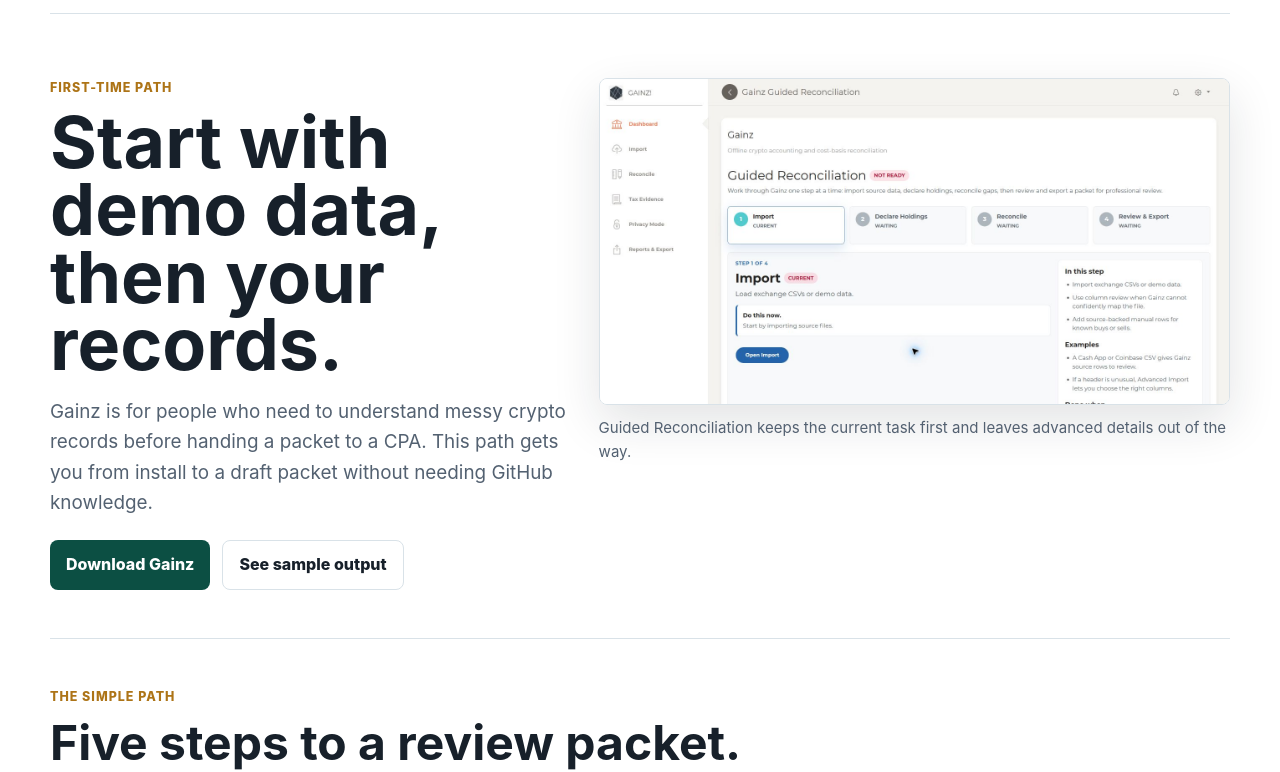
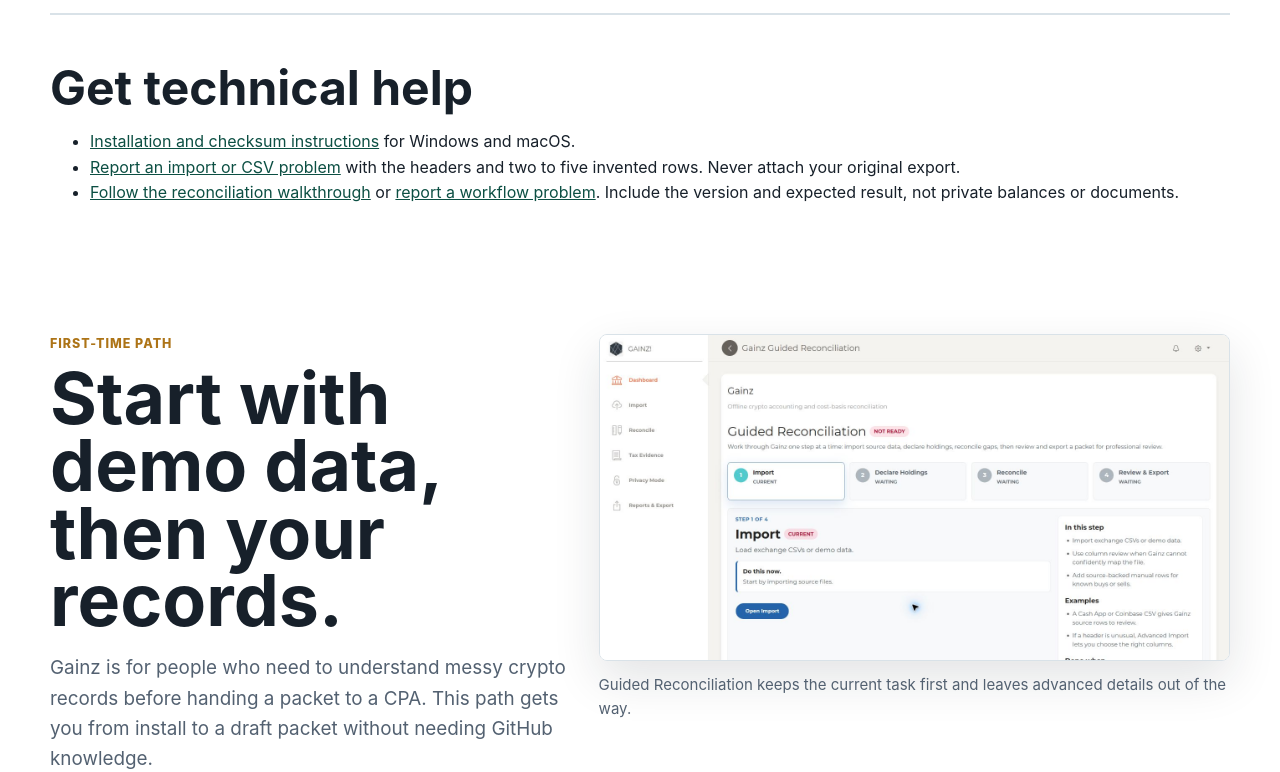
Before and after one commit to salexandert/Gainz-Website, a plain HTML site: page start-here/index.html in a window 1280 px wide. Shown: the part 68-840 px from the top of the page. Drawn offline with Linux system fonts and the light colour scheme.

Commit message:
Give installation, import and workflow help a direct route

```diff
--- a/start-here/index.html
+++ b/start-here/index.html
@@ -27,6 +27,14 @@
     </header>
 
     <main id="main">
+      <section class="section-shell" id="get-help" aria-labelledby="help-title">
+        <h2 id="help-title">Get technical help</h2>
+        <ul>
+          <li><a href="/download/">Installation and checksum instructions</a> for Windows and macOS.</li>
+          <li><a href="https://github.com/salexandert/Gainz/issues/new?template=parser_request.yml">Report an import or CSV problem</a> with the headers and two to five invented rows. Never attach your original export.</li>
+          <li><a href="/user-walkthrough/">Follow the reconciliation walkthrough</a> or <a href="https://github.com/salexandert/Gainz/issues/new?template=bug_report.yml">report a workflow problem</a>. Include the version and expected result, not private balances or documents.</li>
+        </ul>
+      </section>
       <section class="hero start-hero">
         <div class="hero-copy">
           <p class="eyebrow">First-time path</p>
```
Also changed, not shown: download/index.html (+1 -0 lines), index.html (+1 -0 lines).
